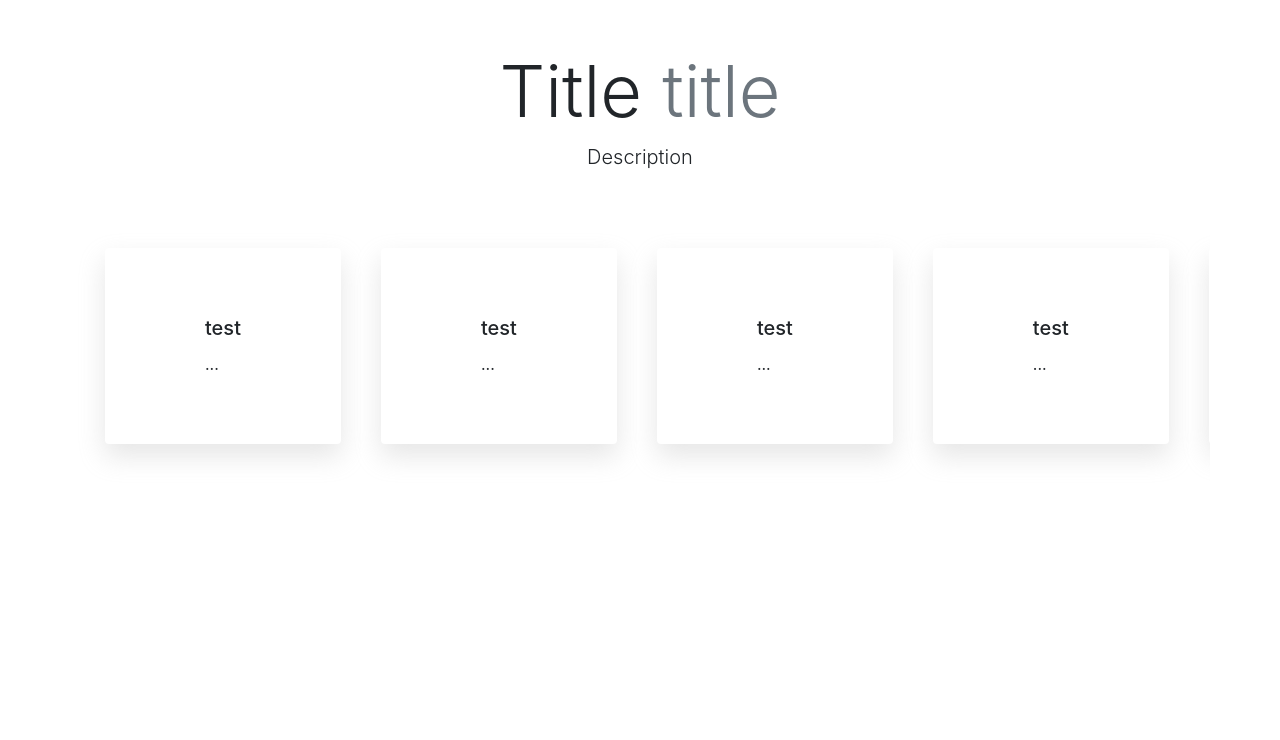
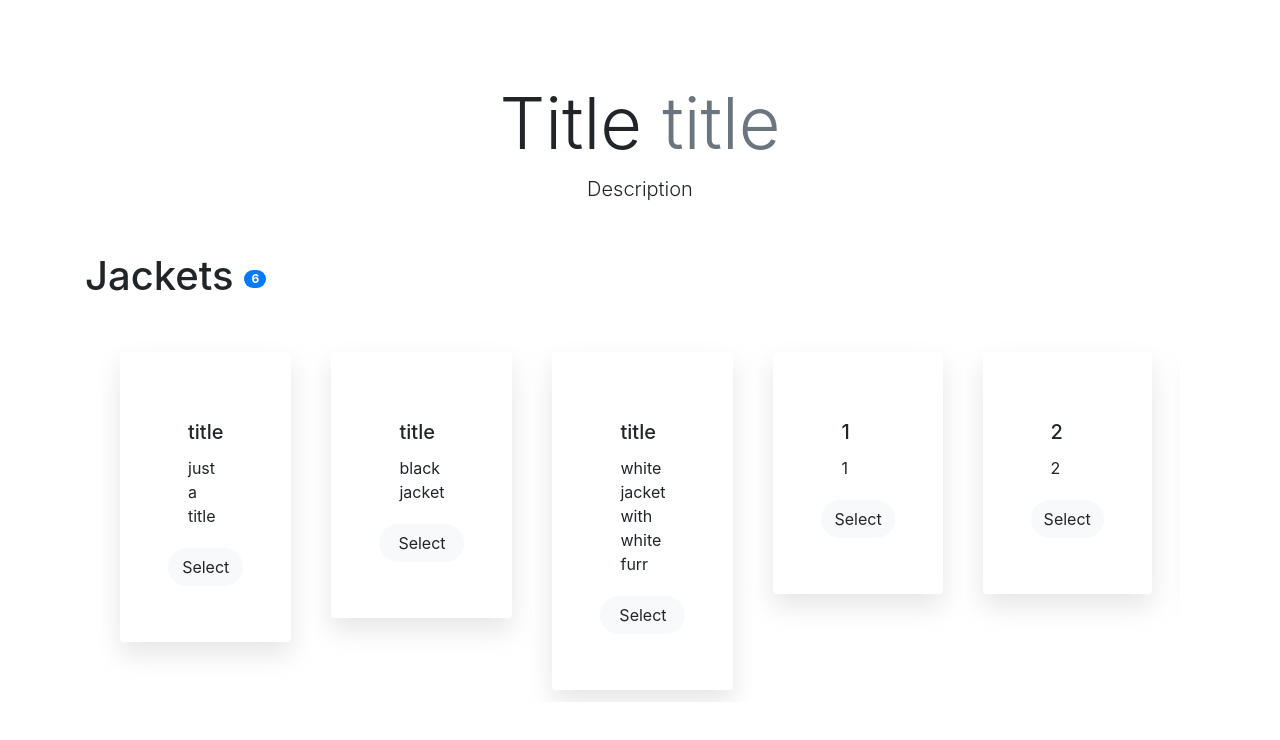
Before and after one commit to Beyarz/Style, a website built with Parcel: page src/index.html in a window 1280 px wide. Built offline with nearby package versions, Linux system fonts and the light colour scheme.

Commit message:
Added horizontal scroll & functions for generating items based of template

```diff
--- a/src/index.html
+++ b/src/index.html
@@ -15,8 +15,14 @@
       <p class="lead">Description</p>
     </div>
 
-    <div class="container" id="parent-list-container">
-      <ul class="list-group list-group-horizontal" id="card-container"></ul>
+    <div class="container">
+      <h1>
+        Jackets
+        <span class="badge badge-primary badge-pill align-middle span-font-size">6</span>
+      </h1>
+      <div class="container btn-group btn-group-toggle" data-toggle="buttons">
+        <ul class="list-group list-group-horizontal overflow-scroll"></ul>
+      </div>
     </div>
 
     <script async src="./scripts/main.ts"></script>
--- /dev/null
+++ b/src/scripts/card.ts
@@ -0,0 +1,40 @@
+const cardContainer: HTMLCollection = document.getElementsByClassName('list-group list-group-horizontal')
+
+function newCard (title: string, description: string, id: string): string {
+  return `<li class="list-group-item no-border">
+            <div class="card">
+              <div class="card-body">
+                <h5 class="card-title">${title}</h5>
+                <p class="card-text">${description}</p>
+              </div>
+              <label class="btn btn-light">
+                <input class="btn-group-toggle no-radio" type="radio" name="options" data-id="${id}">Select
+              </label>
+            </div>
+          </li>`
+}
+
+export function addRadioEventListeners (): void {
+  const selectorRadioButton = document.getElementsByClassName('no-radio')
+
+  for (let index = 0; index < selectorRadioButton.length; index++) {
+    const radio = selectorRadioButton.item(index)
+    radio.addEventListener('click', event => {
+      const chosenItem = event.target.dataset.id
+      console.log(chosenItem)
+    })
+  }
+}
+
+export function generateFakeCards (): void {
+  const titleItems = ['title', 'title', 'title', '1', '2', '3']
+  const descriptionItems = ['just a title', 'black jacket', 'white jacket with white furr', '1', '2', '3']
+  const idItems = ['a', 'b', 'c', 'd', 'e', 'f']
+
+  for (let index = 0; index < titleItems.length; index++) {
+    const cardContainerLength = cardContainer.length
+    for (let collection = 0; collection < cardContainerLength; collection++) {
+      cardContainer.item(collection).innerHTML += newCard(titleItems[index], descriptionItems[index], idItems[index])
+    }
+  }
+}
--- a/src/scripts/main.ts
+++ b/src/scripts/main.ts
@@ -1,24 +1,5 @@
 import '../styles/main.scss'
+import { generateFakeCards, addRadioEventListeners } from './card'
 
-const cardContainer = document.getElementById('card-container')
-const translate3dX: number = 420
-
-function newCard (title: string): string {
-  return `<li class="list-group-item no-border" onclick=move()>
-            <div class="card">
-              <div class="card-body">
-                <h5 class="card-title">${title}</h5>
-                <p class="card-text">...</p>
-              </div>
-            </div>
-          </li>`
-}
-
-function move (translate3dX: number) {
-  translate3dX += 100
-  cardContainer.style.transform = `translate3d(${translate3dX}px, 0px, 0px)`
-}
-
-for (let index = 0; index < 15; index++) {
-  cardContainer.innerHTML += newCard('test')
-}
+generateFakeCards()
+addRadioEventListeners()
--- a/src/styles/main.scss
+++ b/src/styles/main.scss
@@ -13,27 +13,34 @@ body {
   border: none;
 }
 
-#parent-list-container {
-  overflow-x: hidden;
+.overflow-scroll {
+  overflow-x: scroll;
 }
 
 .card {
-  padding: 3rem 5rem;
-  margin-top: 3rem;
-  margin-bottom: 3rem;
+  padding: 3rem;
   border-width: 0px 0px 0px 0px;
   border-color: rgba(255, 255, 255, 1);
   border-style: solid;
   box-shadow: 0px 12px 26px 0px rgba(178, 178, 178, 0.33);
+
+  &:hover {
+    box-shadow: 0px 12px 26px 0px rgba(178, 178, 178, 0.44);
+  }
 }
 
-.card:hover {
-  box-shadow: 0px 12px 26px 0px rgba(178, 178, 178, 0.44);
+.container {
+  padding-top: 2rem;
 }
 
-#card-container {
-  transition-duration: 300ms;
-  transition-timing-function: ease-in-out;
-  transition-delay: initial;
-  transition-property: transform;
+.span-font-size {
+  font-size: 0.75rem;
 }
+
+.btn {
+  border-radius: 3rem;
+}
+
+.no-radio {
+  display: none;
+}
```
Also changed, not shown: src/scripts/stats.ts (added).
